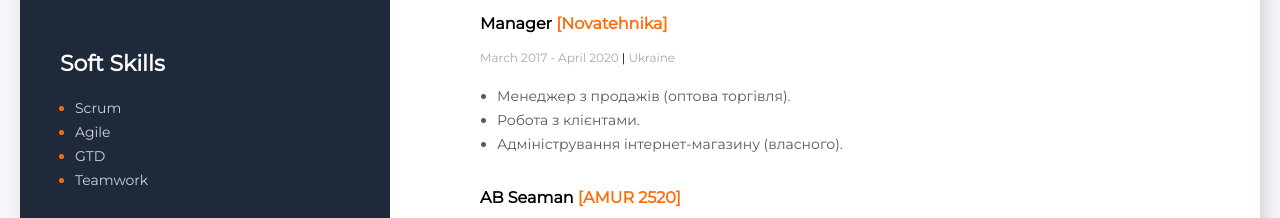
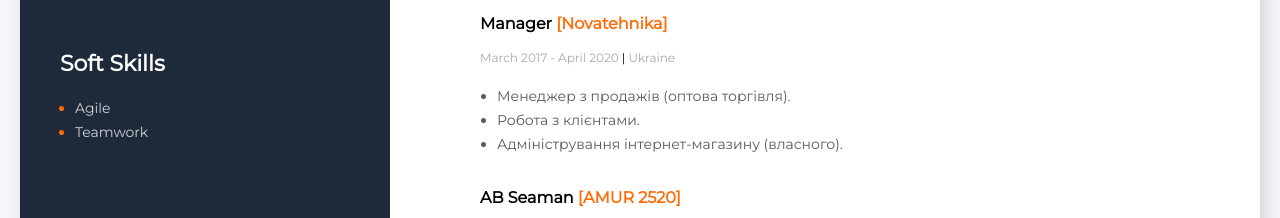
Before and after one commit to imsts/imsts.io, a plain HTML site: page index.html in a window 1280 px wide. Shown: the part 876-1094 px from the top of the page. Drawn offline with Linux system fonts and the light colour scheme.

Commit message:
Update index.html

```diff
--- a/index.html
+++ b/index.html
@@ -43,9 +43,7 @@
      <div class="soft-skills-container">
      <h3 class="soft-skills-title">Soft Skills</h3>
      <ul>
-        <li class="soft-skills-item"><span class="soft-skills-text">Scrum</span></li>
         <li class="soft-skills-item"><span class="soft-skills-text">Agile</span></li>
-        <li class="soft-skills-item"><span class="soft-skills-text">GTD</span></li>
         <li class="soft-skills-item"><span class="soft-skills-text">Teamwork</span></li>
      </ul>
      </div>
```
